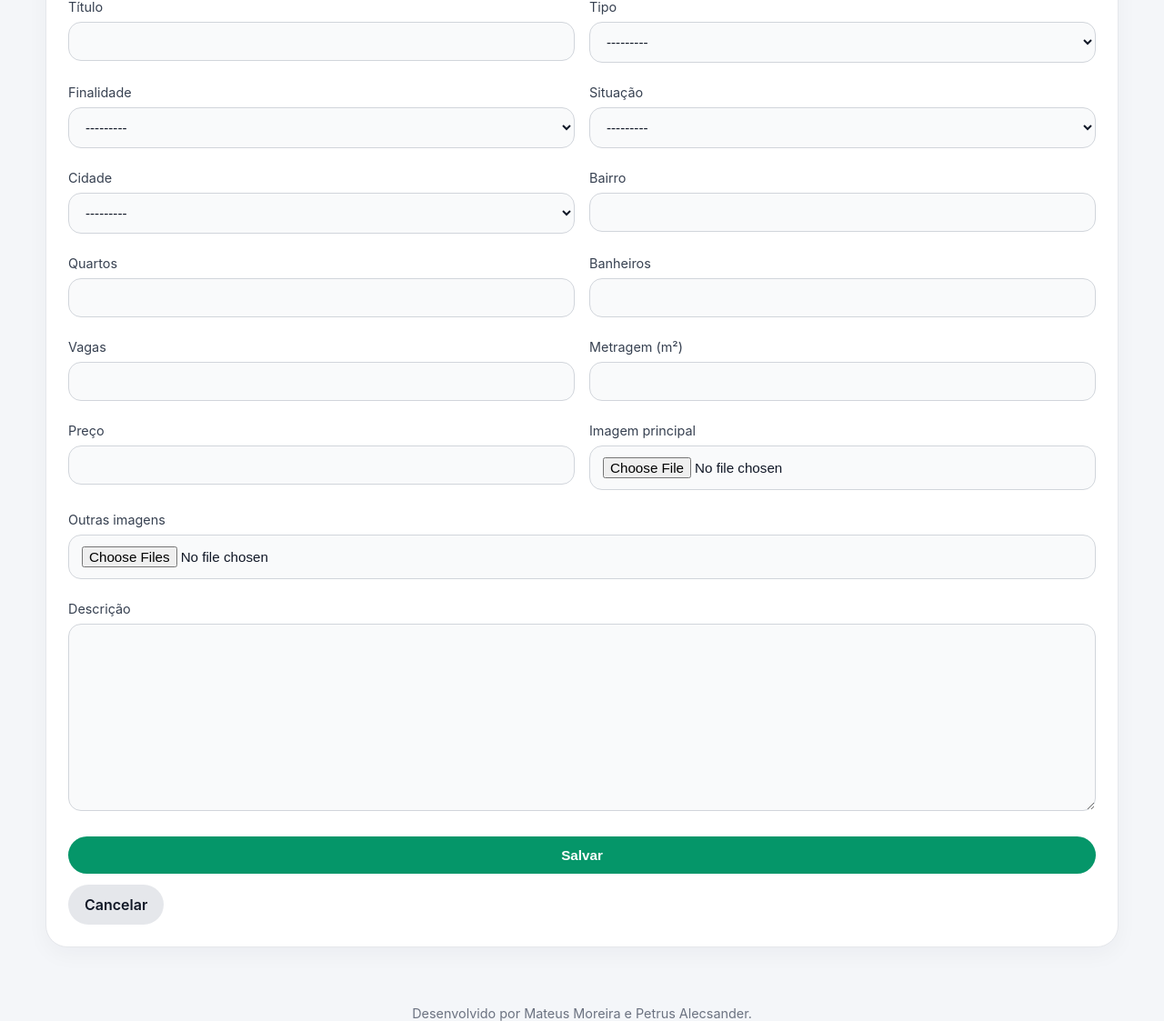
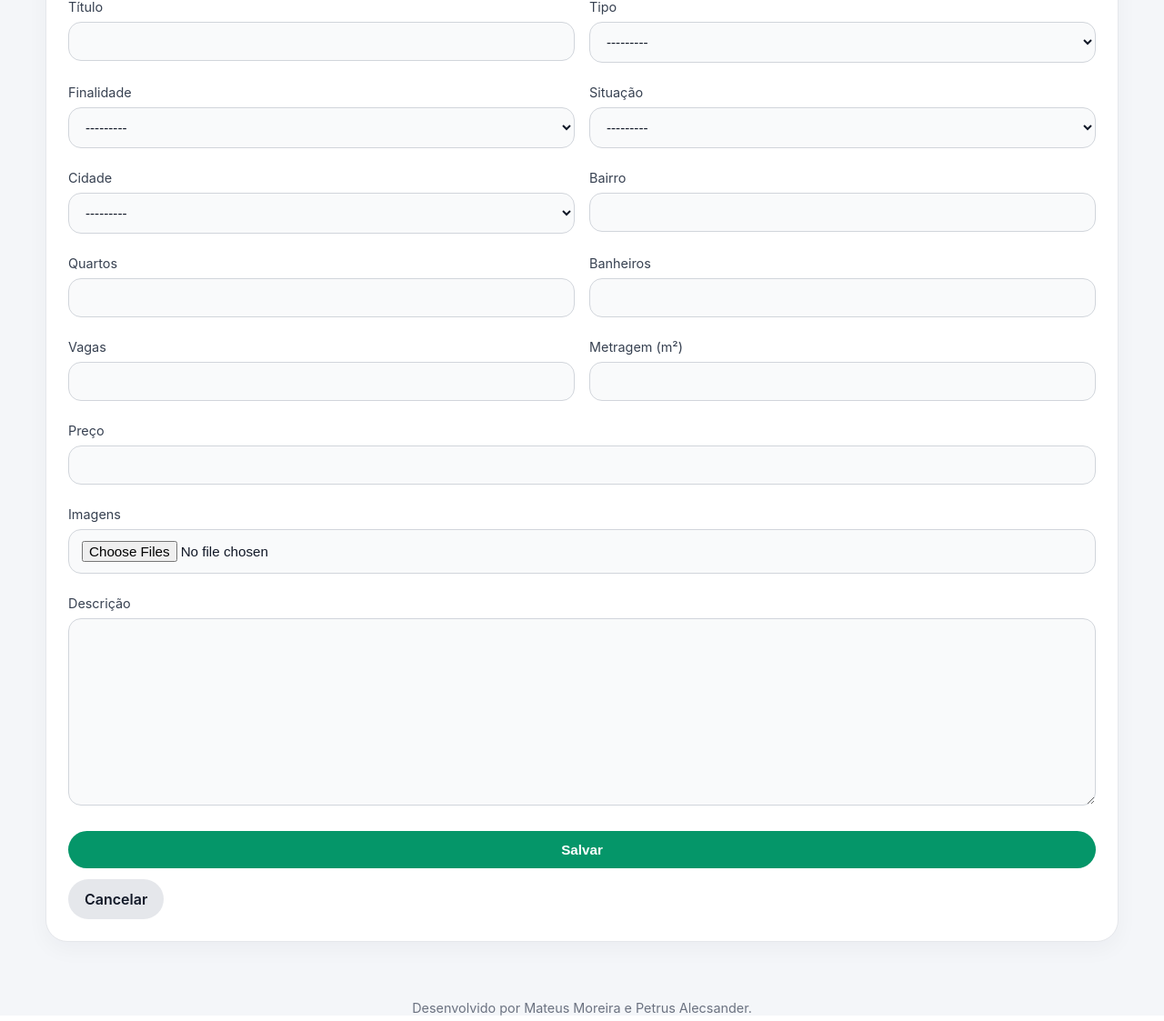
Before and after one commit to Alecsander2005/rodolfo-backend, a Django app: page /novo/ in a window 1280 px wide. Shown: the part 292-1415 px from the top of the page at 91% size. Run offline with Django 5.2, Linux system fonts and the light colour scheme; parts of the project's set-up code (start-up, migrations or seed data) failed here and were passed over.

Commit message:
alterando painel admin para tirar a parte de imagem de capa

```diff
--- a/imoveis/templates/imoveis/imovel_form.html
+++ b/imoveis/templates/imoveis/imovel_form.html
@@ -29,22 +29,6 @@
     {% if form.errors %}
       <div class="notice" style="background:#fee2e2; border-color:#fecaca; color:#991b1b;">
         {{ form.errors }}
-      </div>
-    {% endif %}
-
-    {% if object and object.imagem_principal %}
-      <div style="display:flex; gap:18px; align-items:center; flex-wrap:wrap; margin-bottom:16px;">
-        <div>
-          <p style="margin:0 0 8px; font-weight:700;">Imagem principal atual</p>
-          <img src="{{ object.imagem_principal.url }}" alt="Imagem atual" style="width:240px; height:160px; object-fit:cover; border-radius:20px; border:1px solid #e5e7eb;" />
-        </div>
-        <div style="max-width:320px;">
-          <p style="margin:0 0 8px; color:#6b7280;">Escolha uma nova imagem abaixo para atualizar ou selecione a opção para remover a imagem de capa.</p>
-          <label style="display:flex; align-items:center; gap:10px; font-size:0.95rem; color:#374151;">
-            <input type="checkbox" name="remover_imagem_principal" value="1" style="width:18px; height:18px;" />
-            Remover imagem de capa atual
-          </label>
-        </div>
       </div>
     {% endif %}
 
@@ -103,22 +87,13 @@
       </div>
     </div>
 
-    <div class="form-grid two-cols">
-      <div>
-        <label for="id_preco">Preço</label>
-        {{ form.preco }}
-      </div>
-      <div>
-        <label for="id_imagem_principal">Imagem principal</label>
-        <input type="file" name="imagem_principal" id="id_imagem_principal" accept="image/*" style="width:100%; padding:12px 14px; border:1px solid #d1d5db; border-radius:14px; background:#f9fafb;" />
-        {% if object and object.imagem_principal %}
-          <p style="margin:8px 0 0; color:#6b7280; font-size:0.92rem;">Se quiser substituir, selecione um novo arquivo aqui. Se quiser remover, marque a opção acima.</p>
-        {% endif %}
-      </div>
+    <div>
+      <label for="id_preco">Preço</label>
+      {{ form.preco }}
     </div>
 
     <div>
-      <label for="id_outras_imagens">Outras imagens</label>
+      <label for="id_outras_imagens">Imagens</label>
       <input type="file" name="outras_imagens" id="id_outras_imagens" multiple accept="image/*" style="width:100%; padding:12px 14px; border:1px solid #d1d5db; border-radius:14px; background:#f9fafb;" />
     </div>
 
```
